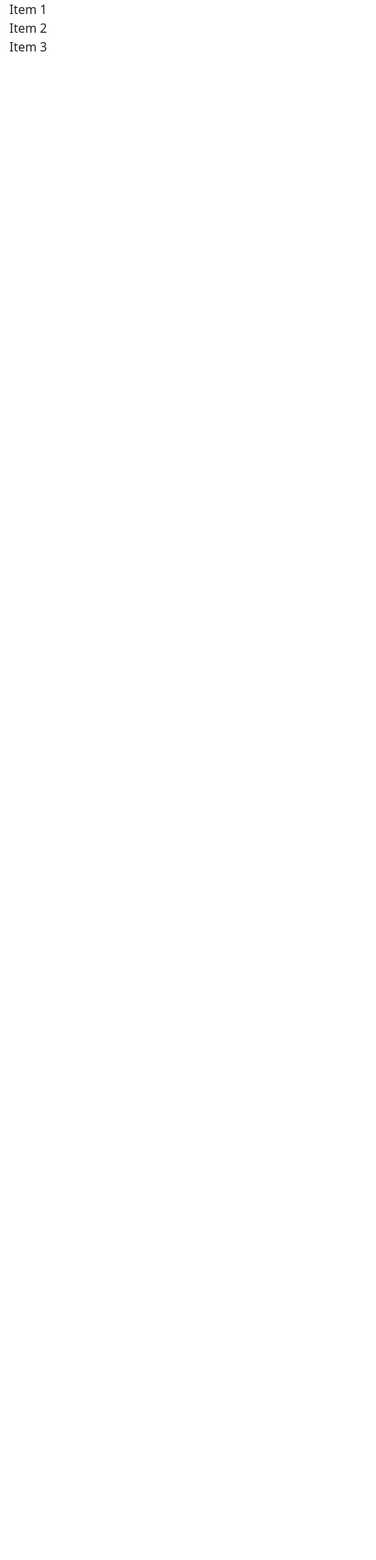
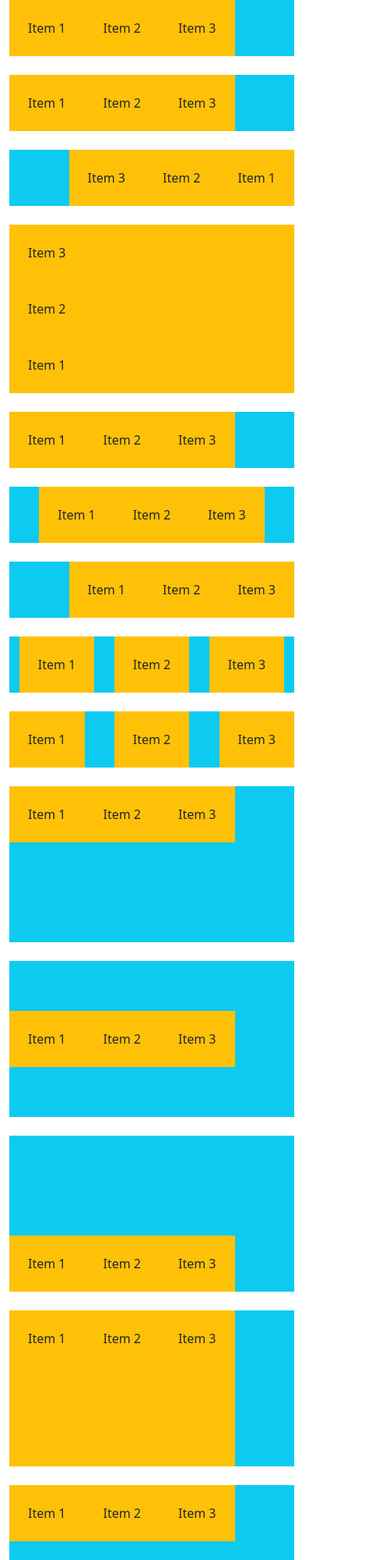
Before and after one commit to Thannatcha/github-desktop-project-2, a plain HTML site: page 22.Flexbox.html in a window 390 px wide. Shown: the top 2000 px of the page at 78% size, 483 px wide, since content can reach past the window. Before the commit the page ends 844 px from the top, so only its background shows below. Drawn offline with nearby package versions, Linux system fonts and the light colour scheme.

Commit message:
Update 22.Flexbox.html and 23.Modal.html
Update 22.Flexbox.html and 23.Modal.html

```diff
--- a/22.Flexbox.html
+++ b/22.Flexbox.html
@@ -10,29 +10,106 @@
 <body>
     <div class="container">
         <!-- การสร้าง FlexBox -->
-        <div>
-            <div>Item 1</div>
-            <div>Item 2</div>
-            <div>Item 3</div>
+        <div class="d-flex bg-info">
+            <div class="p-4 bg-warning">Item 1</div>
+            <div class="p-4 bg-warning">Item 2</div>
+            <div class="p-4 bg-warning">Item 3</div>
         </div>
         <br>
         <!-- กำหนดทิศทาง -->
-
-
+        <div class="d-flex flex-row bg-info">
+            <div class="p-4 bg-warning">Item 1</div>
+            <div class="p-4 bg-warning">Item 2</div>
+            <div class="p-4 bg-warning">Item 3</div>
+        </div>
+        <br>
         <!-- row-reverse -->
-
-
+        <div class="d-flex flex-row-reverse bg-info">
+            <div class="p-4 bg-warning">Item 1</div>
+            <div class="p-4 bg-warning">Item 2</div>
+            <div class="p-4 bg-warning">Item 3</div>
+        </div>
+        <br>
         <!-- column reverse -->
-
-
+        <div class="d-flex flex-column-reverse bg-info">
+            <div class="p-4 bg-warning">Item 1</div>
+            <div class="p-4 bg-warning">Item 2</div>
+            <div class="p-4 bg-warning">Item 3</div>
+        </div>
+        <br>
         <!-- Horizontal Alignment -->
-
+        <div class="d-flex justify-content-start bg-info">
+            <div class="p-4 bg-warning">Item 1</div>
+            <div class="p-4 bg-warning">Item 2</div>
+            <div class="p-4 bg-warning">Item 3</div>
+        </div>
+        <br>
+        <div class="d-flex justify-content-center bg-info">
+            <div class="p-4 bg-warning">Item 1</div>
+            <div class="p-4 bg-warning">Item 2</div>
+            <div class="p-4 bg-warning">Item 3</div>
+        </div>
+        <br>
+        <div class="d-flex justify-content-end bg-info">
+            <div class="p-4 bg-warning">Item 1</div>
+            <div class="p-4 bg-warning">Item 2</div>
+            <div class="p-4 bg-warning">Item 3</div>
+        </div>
+        <br>
+        <div class="d-flex justify-content-around bg-info">
+            <div class="p-4 bg-warning">Item 1</div>
+            <div class="p-4 bg-warning">Item 2</div>
+            <div class="p-4 bg-warning">Item 3</div>
+        </div>
+        <br>
+        <div class="d-flex justify-content-between bg-info">
+            <div class="p-4 bg-warning">Item 1</div>
+            <div class="p-4 bg-warning">Item 2</div>
+            <div class="p-4 bg-warning">Item 3</div>
+        </div>
+        <br>
 
         <!-- Vertical Alignment -->
-
+        <div class="d-flex align-items-start bg-info" style="height:200px;">
+            <div class="p-4 bg-warning">Item 1</div>
+            <div class="p-4 bg-warning">Item 2</div>
+            <div class="p-4 bg-warning">Item 3</div>
+        </div>
+        <br>
+        <div class="d-flex align-items-center bg-info" style="height:200px;">
+            <div class="p-4 bg-warning">Item 1</div>
+            <div class="p-4 bg-warning">Item 2</div>
+            <div class="p-4 bg-warning">Item 3</div>
+        </div>
+        <br>
+        <div class="d-flex align-items-end bg-info" style="height:200px;">
+            <div class="p-4 bg-warning">Item 1</div>
+            <div class="p-4 bg-warning">Item 2</div>
+            <div class="p-4 bg-warning">Item 3</div>
+        </div>
+        <br>
+        <div class="d-flex align-items-stretch bg-info" style="height:200px;">
+            <div class="p-4 bg-warning">Item 1</div>
+            <div class="p-4 bg-warning">Item 2</div>
+            <div class="p-4 bg-warning">Item 3</div>
+        </div>
+        <br>
+        <div class="d-flex align-items-baseline bg-info" style="height:200px;">
+            <div class="p-4 bg-warning">Item 1</div>
+            <div class="p-4 bg-warning">Item 2</div>
+            <div class="p-4 bg-warning">Item 3</div>
+        </div>
+        <br>
 
         <!-- Align Self Item -->
-
+        <div class="d-flex bg-info" style="height:200px;">
+            <div class="p-4 bg-success text-white align-self-start">Start</div>
+            <div class="p-4 bg-success text-white align-self-center">Center</div>
+            <div class="p-4 bg-success text-white align-self-end">End</div>
+            <div class="p-4 bg-success text-white align-self-stretch">Stretch</div>
+            <div class="p-4 bg-success text-white align-self-baseline">baseline</div>
+        </div>
+        <br>
 
     </div>
 </body>
```
Also changed, not shown: 23.Modal.html (+18 -18 lines).
